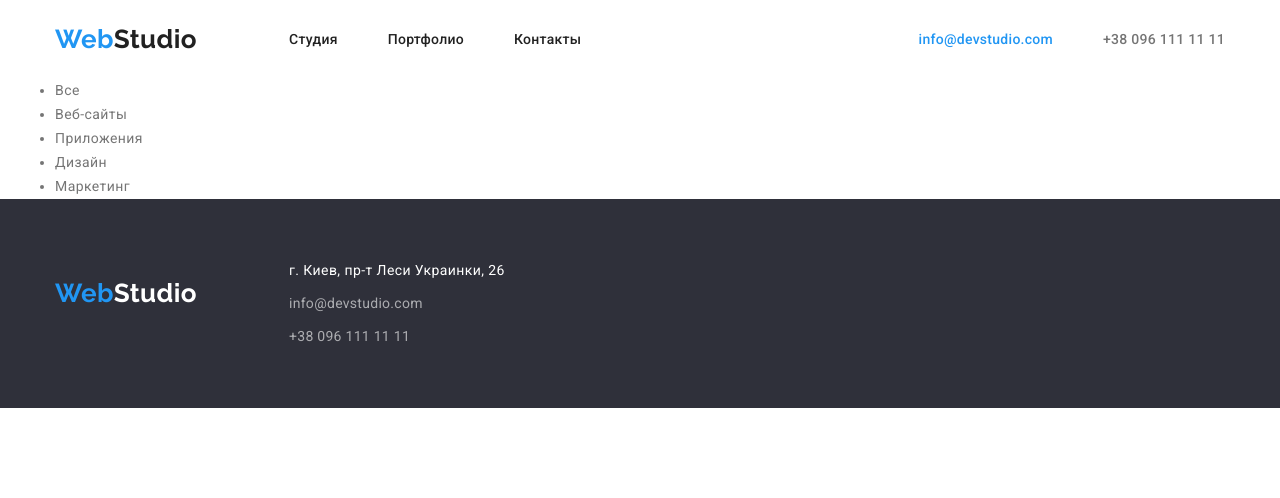
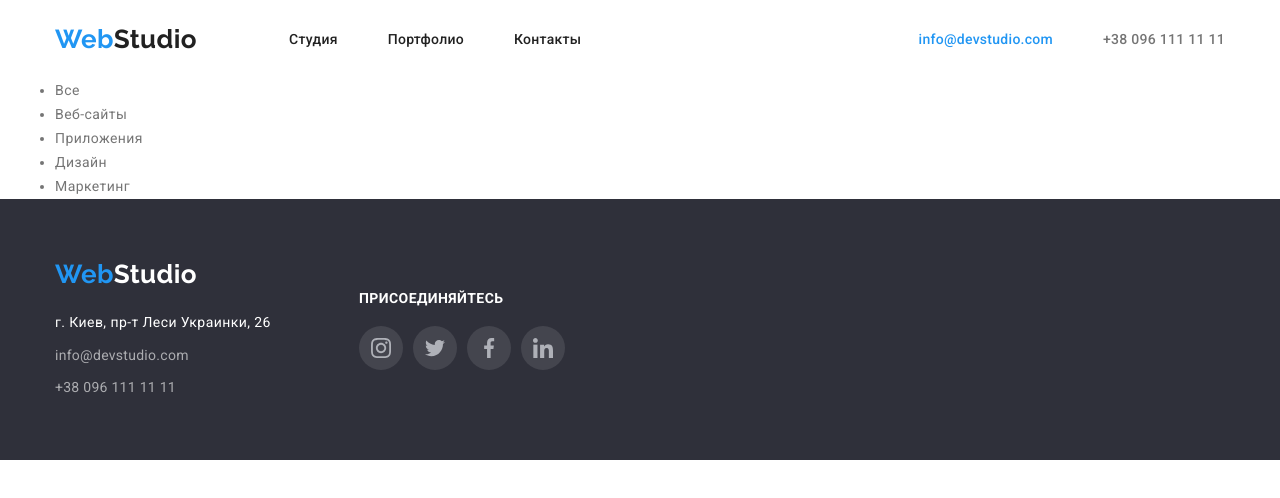
Before and after one commit to CA3OHOBA/goit-markup-hw-04, a plain HTML site: page portfolio.html in a window 1280 px wide. Drawn offline with nearby package versions, Linux system fonts and the light colour scheme.

Commit message:
linear gradioent in hero

```diff
--- a/css/styles.css
+++ b/css/styles.css
@@ -296,7 +296,11 @@ body {
   padding-top: 200px;
   height: 600px;
   padding-bottom: 94px;
-  background-image: url("../images/hero.jpg");
+  background-image: linear-gradient(
+    rgba(47, 48, 58, 0.4),
+    rgba(47, 48, 58, 0.4)
+    )
+    ,url("../images/hero.jpg") ;
   background-repeat: no-repeat;
 }
 .hero-title {
--- a/portfolio.html
+++ b/portfolio.html
@@ -60,13 +60,16 @@
 
     <footer class="footer">
       <div class="container">
+        <div class="address">
           <address class="logo-web-part">
             <a class="logo-web" href="./index.html">Web<span class="footer-logo-studio">Studio</span></a>
           </address>
           <address class="address-tel-phone-part">
             <ul class="address-tel-phone-title">
               <li class="address-items">
-              <a class="address-link" href="https://goo.gl/maps/fWL3BSJ1ohqKeN6d9"> г. Киев, пр-т Леси Украинки, 26</a>
+                <a class="address-link" href="https://goo.gl/maps/fWL3BSJ1ohqKeN6d9">
+                  г. Киев, пр-т Леси Украинки, 26</a
+                >
               </li>
               <li class="address-items">
                 <a href="mailto:info@devstudio.cpm" class="footer-mail">info@devstudio.com</a>
@@ -75,6 +78,40 @@
             </ul>
           </address>
         </div>
+        <div class="footer-social">
+          <h3 class="social">присоединяйтесь</h3>
+          <ul class="social-list">
+            <li class="social-list_item list">
+              <a href="#" class="social-list__item">
+                <svg class="social-list-icon">
+                  <use href="./images/sprite.svg#instagram"></use>
+                </svg>
+              </a>
+            </li>
+            <li class="social-list_item list">
+              <a href="#" class="social-list__item">
+                <svg class="social-list-icon">
+                  <use href="./images/sprite.svg#twitter"></use>
+                </svg>
+              </a>
+            </li>
+            <li class="social-list_item list">
+              <a href="#" class="social-list__item">
+                <svg class="social-list-icon">
+                  <use href="./images/sprite.svg#facebook"></use>
+                </svg>
+              </a>
+            </li>
+            <li class="social-list_item list">
+              <a href="#" class="social-list__item">
+                <svg class="social-list-icon">
+                  <use href="./images/sprite.svg#linkedin"></use>
+                </svg>
+              </a>
+            </li>
+          </ul>
+        </div>
+      </div>
     </footer>
   </body>
 </html>
```
Lines whose indentation alone changed are shown as unchanged.
